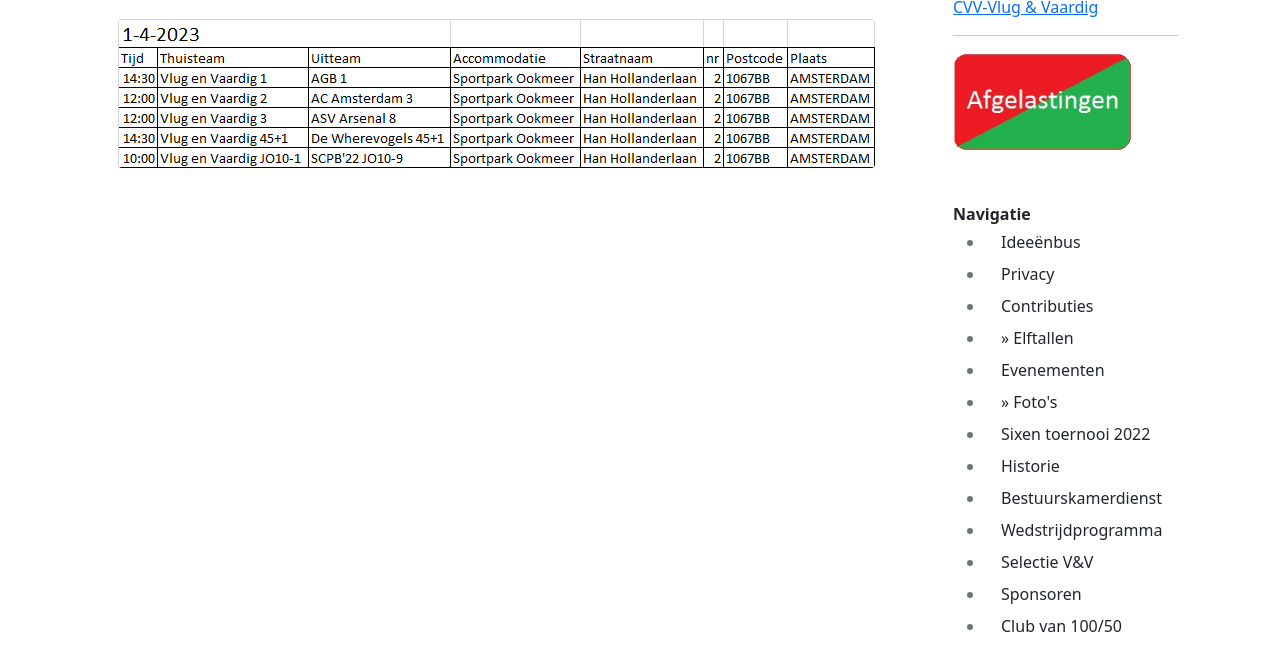
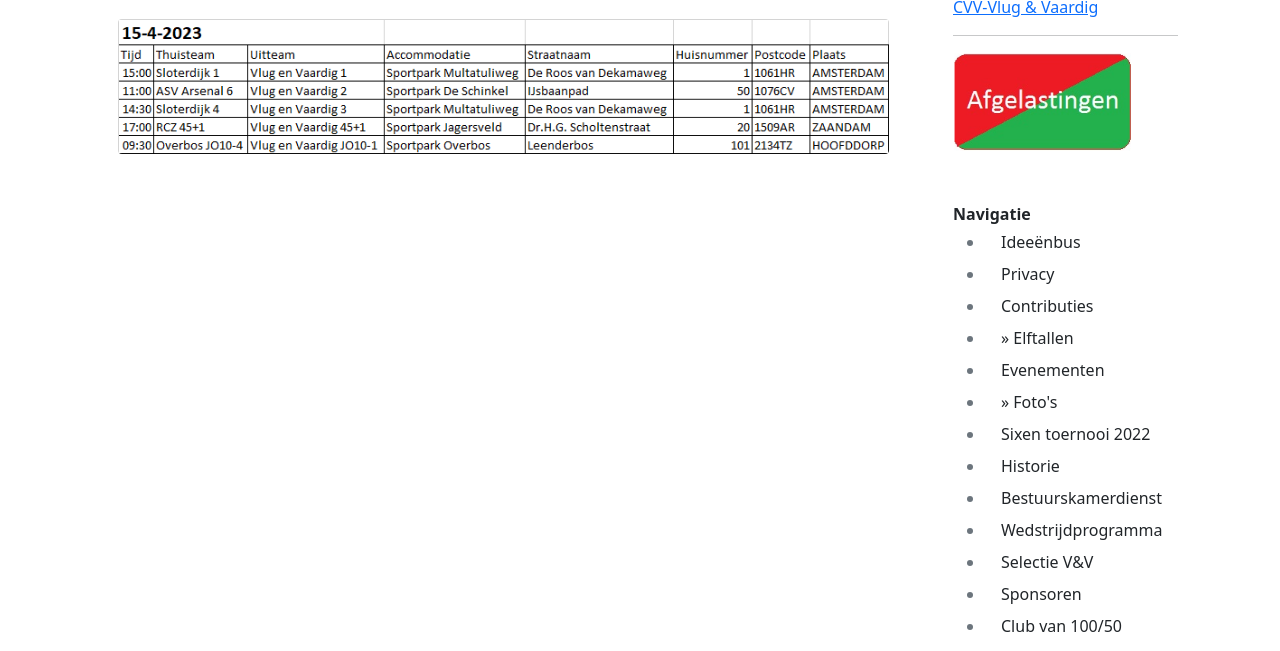
Before and after one commit to TimBolhoeve01/TimBolhoeve01.github.io, a plain HTML site: page navigatie/wedstrijdprogramma.html in a window 1280 px wide. Shown: the part 149-800 px from the top of the page. Drawn offline with nearby package versions, Linux system fonts and the light colour scheme; a script that the page names is missing.

Commit message:
Update wedstrijdprogramma.html

```diff
--- a/navigatie/wedstrijdprogramma.html
+++ b/navigatie/wedstrijdprogramma.html
@@ -32,7 +32,7 @@
                                     <!-- Post categories-->
                                 </header>
                                 <!-- Preview image figure-->
-                                <figure class="mb-4"><img class="img-fluid rounded" src="../images/1-4.png" alt="..." /></figure>
+                                <figure class="mb-4"><img class="img-fluid rounded" src="../images/15-4.png" alt="..." /></figure>
 
                                 <!-- Post content-->
                             </article>
```
